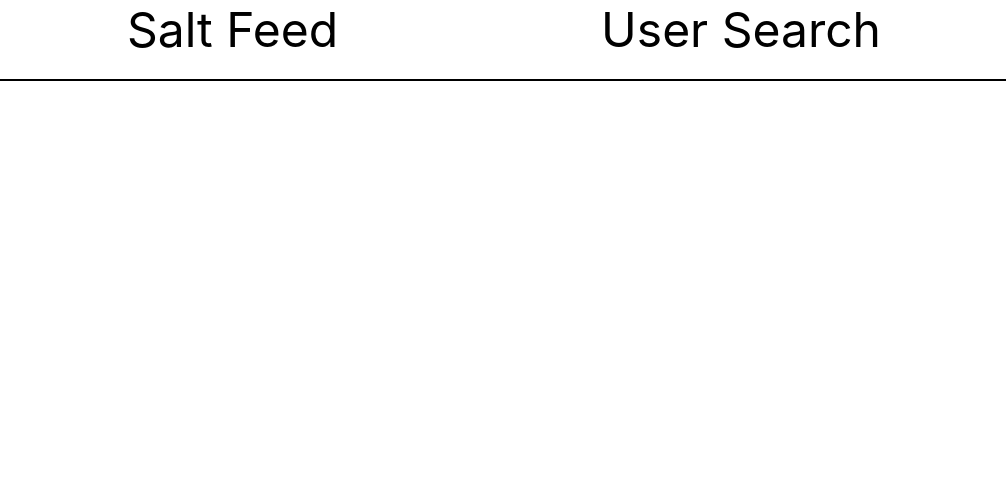
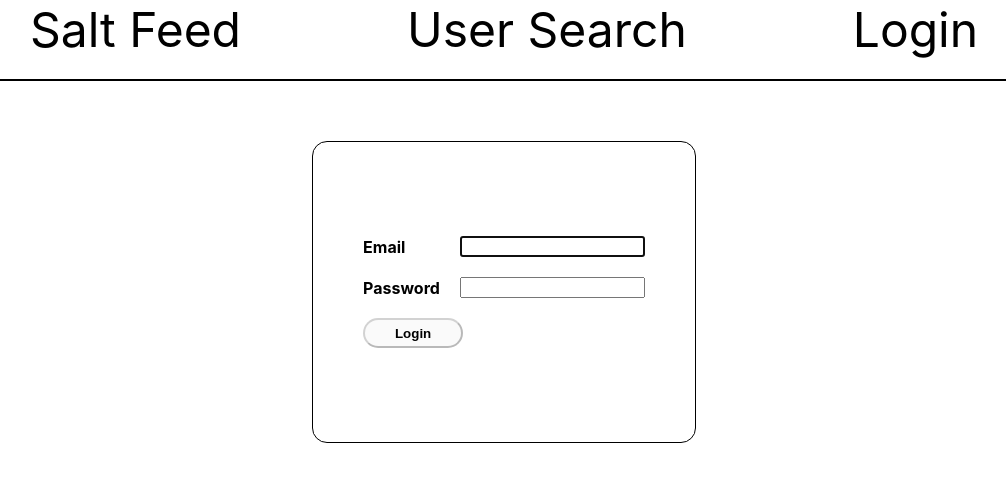
Before and after one commit to MicahJank/frontend, a React (Create React App) app in the folder crud/: page /login in a window 1280 px wide. Shown: the top 482 px of the page, without its empty margins (136-1142 px from the left). Built offline with nearby package versions, Linux system fonts and the light colour scheme.

Commit message:
I have added a login component.

```diff
--- a/crud/package.json
+++ b/crud/package.json
@@ -7,7 +7,9 @@
     "@testing-library/react": "^9.3.2",
     "@testing-library/user-event": "^7.1.2",
     "axios": "^0.19.0",
+    "bootstrap": "^4.4.1",
     "react": "^16.12.0",
+    "react-bootstrap": "^1.0.0-beta.16",
     "react-dom": "^16.12.0",
     "react-router-dom": "^5.1.2",
     "react-scripts": "3.3.0",
--- a/crud/src/App.js
+++ b/crud/src/App.js
@@ -1,19 +1,14 @@
 import React from "react";
 import Navigation from './components/Navigation.js';
 import styled from "styled-components"
+import Login from "./components/Login";
 // import Card from './components/Card';
 // import SaltFeed from './components/SaltFeed';
-// import { Route } from "react-router-dom";
+import { Route } from "react-router-dom";
 
 
 const WrapperDiv = styled.div`
-width: 100%;
-height: 600px;
-display: flex;
-align-items: center;
-justify-content: center;
-box-shadow: 0 19px 38px rgba(0, 0, 0, 0.3), 0 15px 12px rgba(0, 0, 0, 0.22);
-border: 2px solid black;
+
 `;
 
 
--- /dev/null
+++ b/crud/src/components/Login.css
@@ -0,0 +1,38 @@
+@media all and (min-width: 480px) {
+    .Login {
+      padding: 60px 0;
+    }
+
+    .Login form {
+      margin: 0 auto;
+      max-width: 320px;
+      display: flex;
+      flex-direction: column;
+      border: 1px solid black;
+      height: 300px;
+      padding: 0px 50px;
+      border-radius: 15px;
+      justify-content: center;
+      /* align-items: center; */
+    }
+
+    .form-label {
+        font-weight: bold;
+        padding-right: 20px;
+    }
+
+    .form-group {
+        display: flex;
+        justify-content: space-between;
+        padding-bottom: 20px;
+        align-items: center;
+    }
+
+    button {
+        color: black;
+        font-weight: bold;
+        width: 100px;
+        height: 30px;
+        border-radius: 15px;
+    }
+}
--- /dev/null
+++ b/crud/src/components/Login.js
@@ -0,0 +1,44 @@
+import React, { useState } from "react";
+import { Link } from 'react-router-dom';
+import { Button, FormGroup, FormControl, FormLabel } from "react-bootstrap";
+import "./Login.css";
+
+export default function Login(props) {
+  const [email, setEmail] = useState("");
+  const [password, setPassword] = useState("");
+
+  function validateForm() {
+    return email.length > 0 && password.length > 0;
+  }
+
+  function handleSubmit(event) {
+    event.preventDefault();
+  }
+
+  return (
+    <div className="Login">
+      <form onSubmit={handleSubmit}>
+        <FormGroup controlId="email" bsSize="large">
+          <FormLabel>Email</FormLabel>
+          <FormControl
+            autoFocus
+            type="email"
+            value={email}
+            onChange={e => setEmail(e.target.value)}
+          />
+        </FormGroup>
+        <FormGroup controlId="password" bsSize="large">
+          <FormLabel>Password</FormLabel>
+          <FormControl
+            value={password}
+            onChange={e => setPassword(e.target.value)}
+            type="password"
+          />
+        </FormGroup>
+        <Button block bsSize="large" disabled={!validateForm()} type="submit">
+          Login
+        </Button>
+      </form>
+    </div>
+  );
+}
--- a/crud/src/components/Navigation.js
+++ b/crud/src/components/Navigation.js
@@ -2,6 +2,7 @@ import React from 'react';
 import { Link, Route } from 'react-router-dom';
 import styled from "styled-components";
 import SaltFeed from './SaltFeed';
+import Login from './Login';
 import List from './List';
 
 const WrapperDiv = styled.div `
@@ -27,11 +28,13 @@ const Navigation = () => {
     <WrapperDiv className = "NavWrap">
           <Link to ="/" style={{ textDecoration: 'none', color: 'black' }}>Salt Feed</Link>
           <Link to ="/characters" style={{ textDecoration: 'none' , color: 'black' }}>User Search </Link>
+          <Link to ="/login" style={{ textDecoration: 'none' , color: 'black' }}>Login </Link>
     </WrapperDiv>
 
     <Container>
           <Route path ='/characters' component = {List} />
           <Route exact path ='/'component = {SaltFeed} />
+          <Route path="/login" exact component={Login} />
     </Container>
           </>
 
```
Also changed, not shown: 1 other file (tests, documents, lock files or other folders).
